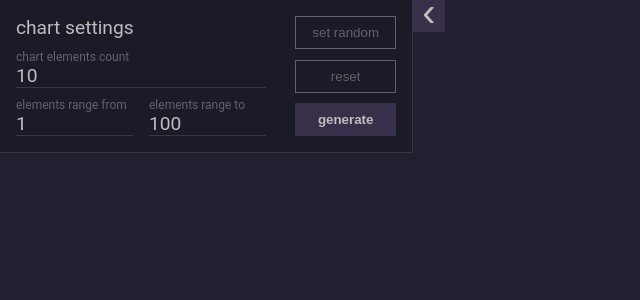
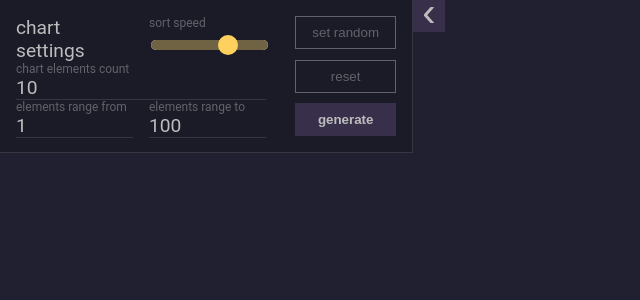
Before and after one commit to luszczka/sort-algorithm, a React (Create React App) app: page / in a window 1280 px wide. Shown: the top 300 px of the page, without its empty margins (0-640 px from the left). Built offline with nearby package versions, Linux system fonts and the light colour scheme.

Commit message:
add sort speed option

```diff
--- a/src/components/ControlsPanel/ControlsPanel.styled.tsx
+++ b/src/components/ControlsPanel/ControlsPanel.styled.tsx
@@ -42,33 +42,6 @@ const StyledControlsButton = styled.button<{ variant: string }>`
     border-color: ${(props) => props.theme.colors.main_dark};
     color: ${(props) => props.theme.colors.white};
   }
-
-  ${({ variant }) =>
-    variant === "small" &&
-    css`
-      background: ${(props) => props.theme.colors.main_dark};
-      border-color: ${(props) => props.theme.colors.main_dark};
-      color: ${(props) => props.theme.colors.white};
-      font-size: 1rem;
-      font-weight: 600;
-      height: 30px;
-      padding-bottom: 4px;
-      width: 30px;
-
-      & span {
-        height: 0.2rem;
-        font-size: 2rem;
-        font-weight: 400;
-        line-height: 0;
-        width: 0.6rem;
-      }
-
-      &:hover {
-        background: ${(props) => props.theme.colors.main_second};
-        border-color: ${(props) => props.theme.colors.main_second};
-        color: ${(props) => props.theme.colors.background};
-      }
-    `};
 `;
 
 StyledControlsButton.defaultProps = {
--- a/src/components/Dashboard/Dashboard.tsx
+++ b/src/components/Dashboard/Dashboard.tsx
@@ -25,6 +25,7 @@ export const Dashboard = () => {
   const [values, setValues] = useState<number[][]>([]);
   const [counter, setCounter] = useState(0);
   const [isSorting, setIsSorting] = useState(false);
+  const [sortSpeed, setSortSpeed] = useState(700);
 
   const { frames, quickSort, pivots } = useQuickSort({
     array: chartValues ?? [],
@@ -34,7 +35,7 @@ export const Dashboard = () => {
     if (values && counter < values.length - 1 && isSorting) {
       const interval = window.setInterval(() => {
         setCounter((counter) => counter + 1);
-      }, 300);
+      }, 1000 - sortSpeed);
       return () => window.clearInterval(interval);
     }
     if (counter > 0 && counter === values.length - 1) {
@@ -54,6 +55,9 @@ export const Dashboard = () => {
   };
   const onElementsCountChange = (event: ChangeEvent<HTMLInputElement>) => {
     setChartOptions({ ...chartOptions, chartSize: +event.target.value });
+  };
+  const onSortSpeedChange = (event: ChangeEvent<HTMLInputElement>) => {
+    setSortSpeed(+event.target.value);
   };
 
   const onGenerateChartClick = () => {
@@ -116,6 +120,8 @@ export const Dashboard = () => {
           onElementsCountChange={onElementsCountChange}
           onMaxRangeChange={onMaxRangeChange}
           onMinRangeChange={onMinRangeChange}
+          onSortSpeedChange={onSortSpeedChange}
+          sortSpeed={sortSpeed}
         />
         <SettingsButtons
           onGenerateChartClick={onGenerateChartClick}
--- a/src/components/Input/Input.styled.tsx
+++ b/src/components/Input/Input.styled.tsx
@@ -22,6 +22,36 @@ const StyledInput = styled.input`
   width: 100%;
 `;
 
+const StyledInputRange = styled.input`
+  -webkit-appearance: none;
+  appearance: none;
+  border-radius: 10px;
+  height: 10px;
+  margin-top: 10px;
+  width: 100%;
+
+  &::-webkit-slider-runnable-track {
+    background: ${(props) => props.theme.colors.main_second_light};
+    border-radius: 10px;
+    height: 10px;
+  }
+
+  &::-moz-range-track {
+    height: 15px;
+    background: ${(props) => props.theme.colors.background};
+  }
+
+  &::-webkit-slider-thumb {
+    -webkit-appearance: none;
+    appearance: none;
+    background: ${(props) => props.theme.colors.main_second};
+    border-radius: 50%;
+    height: 20px;
+    margin-top: -5px;
+    width: 20px;
+  }
+`;
+
 StyledInputLabel.defaultProps = {
   theme: {
     colors,
@@ -38,4 +68,12 @@ StyledInput.defaultProps = {
   },
 };
 
-export { StyledInputWrapper, StyledInputLabel, StyledInput };
+StyledInputRange.defaultProps = {
+  theme: {
+    colors,
+    fontSizes,
+    spacing,
+  },
+};
+
+export { StyledInputWrapper, StyledInputLabel, StyledInput, StyledInputRange };
--- a/src/components/Input/Input.tsx
+++ b/src/components/Input/Input.tsx
@@ -2,6 +2,7 @@ import { ChangeEvent } from "react";
 import {
   StyledInput,
   StyledInputLabel,
+  StyledInputRange,
   StyledInputWrapper,
 } from "./Input.styled";
 
@@ -19,3 +20,18 @@ export const Input = ({ inputValue, label, onChange }: InputProps) => {
     </StyledInputWrapper>
   );
 };
+
+export const InputRange = ({ inputValue, label, onChange }: InputProps) => {
+  return (
+    <StyledInputWrapper>
+      <StyledInputLabel>{label}</StyledInputLabel>
+      <StyledInputRange
+        max={1000}
+        min={25}
+        onChange={onChange}
+        type="range"
+        value={inputValue}
+      />
+    </StyledInputWrapper>
+  );
+};
--- a/src/components/SettingsInputs/SettingsInputs.styled.tsx
+++ b/src/components/SettingsInputs/SettingsInputs.styled.tsx
@@ -26,11 +26,8 @@ const StyledInputWithLabel = styled.div`
 const StyledHeding = styled.div`
   color: ${(props) => props.theme.colors.white};
   font-size: ${(props) => props.theme.fontSizes.paragraph};
-  text-align: center;
-
-  @media (min-width: 768px) {
-    text-align: left;
-  }
+  text-align: left;
+  width: 100%;
 `;
 
 StyledHeding.defaultProps = {
--- a/src/components/SettingsInputs/SettingsInputs.tsx
+++ b/src/components/SettingsInputs/SettingsInputs.tsx
@@ -1,5 +1,5 @@
 import { ChangeEvent } from "react";
-import { Input } from "../Input/Input";
+import { Input, InputRange } from "../Input/Input";
 import {
   StyledInputWithLabel,
   StyledInputsBeside,
@@ -13,6 +13,8 @@ type SettingsInputsProps = {
   onElementsCountChange: (event: ChangeEvent<HTMLInputElement>) => void;
   onMaxRangeChange: (event: ChangeEvent<HTMLInputElement>) => void;
   onMinRangeChange: (event: ChangeEvent<HTMLInputElement>) => void;
+  onSortSpeedChange: (event: ChangeEvent<HTMLInputElement>) => void;
+  sortSpeed: number;
 };
 
 export const SettingsInputs = ({
@@ -20,10 +22,21 @@ export const SettingsInputs = ({
   onElementsCountChange,
   onMaxRangeChange,
   onMinRangeChange,
+  onSortSpeedChange,
+  sortSpeed,
 }: SettingsInputsProps) => {
   return (
     <StyledSettingsInputs>
-      <StyledHeding>chart settings</StyledHeding>
+      <StyledInputsBeside>
+        <StyledHeding>chart settings</StyledHeding>
+        <StyledInputWithLabel>
+          <InputRange
+            inputValue={sortSpeed}
+            label="sort speed"
+            onChange={onSortSpeedChange}
+          />
+        </StyledInputWithLabel>
+      </StyledInputsBeside>
       <StyledInputWithLabel>
         <Input
           inputValue={chartOptions.chartSize}
--- a/src/theme/theme.ts
+++ b/src/theme/theme.ts
@@ -4,6 +4,7 @@ const colors = {
   main: "#5b507a",
   main_dark: "#38304b",
   main_second: "#FED05D",
+  main_second_light: "#6f6343",
   whitest: "#fff",
   white: "#bdbdbd",
   white_20: "#bdbdbd2a",
```
